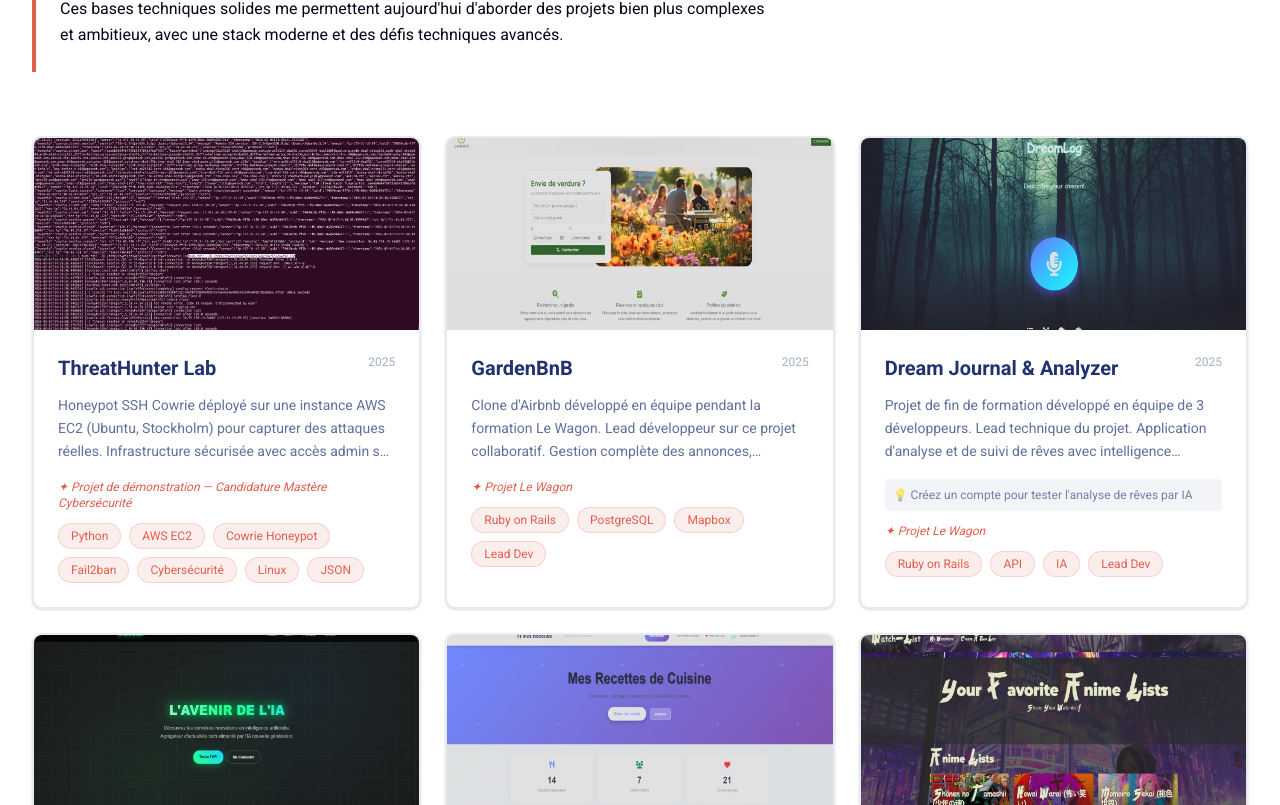
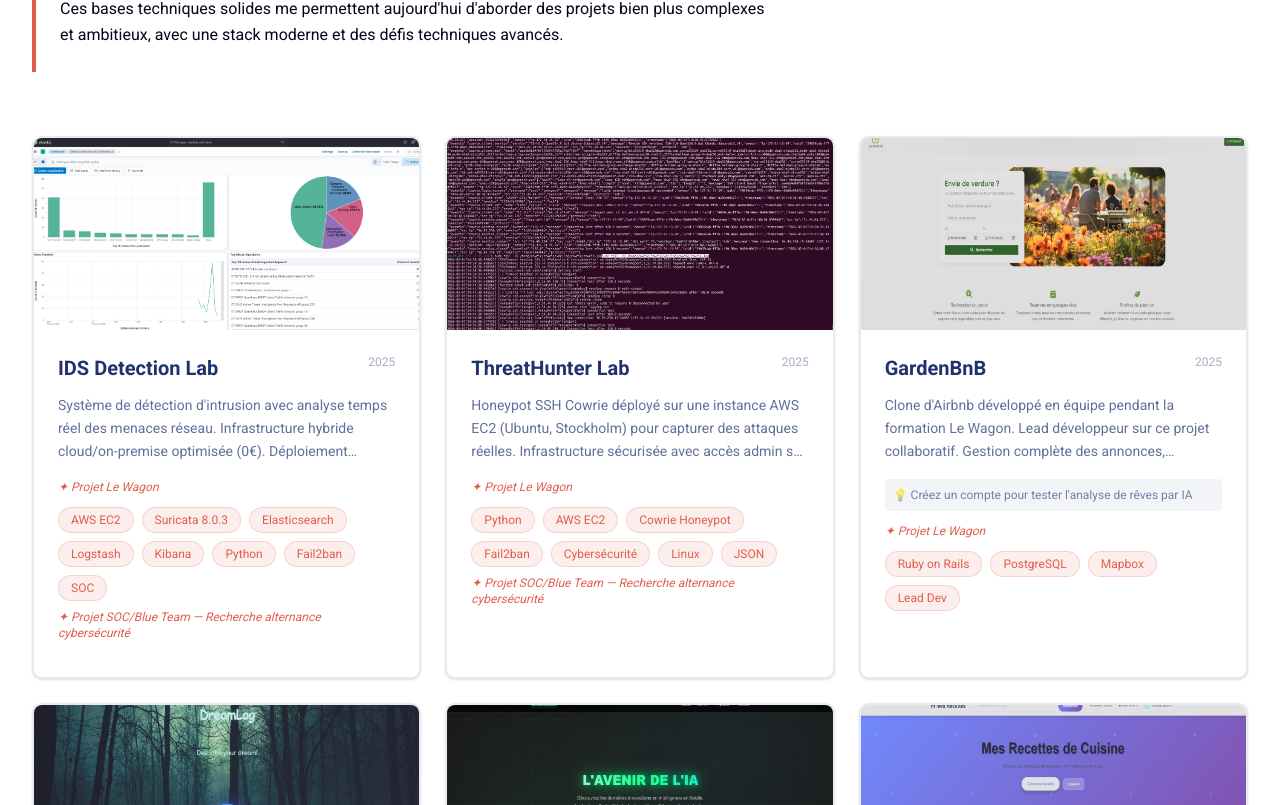
Before and after one commit to ThomasWEBDEV/portfolio-thomas-feret, a Next.js app: page /projets in a window 1280 px wide. Shown: the part 735-1540 px from the top of the page. Built offline with nearby package versions, Linux system fonts and the light colour scheme; a web font is replaced by a local one.

Commit message:
Ajout du projet IDS Detection Lab dans la liste complète des projets

```diff
--- a/app/projets/page.tsx
+++ b/app/projets/page.tsx
@@ -8,7 +8,16 @@
 
   const projects = [
     {
-      id: 0,
+      id: 1,
+      title: "IDS Detection Lab",
+      description: "Système de détection d'intrusion avec analyse temps réel des menaces réseau. Infrastructure hybride cloud/on-premise optimisée (0€). Déploiement Suricata 8.0.3 (48,199 règles ET), Stack ELK 8.19 complète. Résultats : 20,343 événements en 22h, 266 alertes, 20+ IPs malveillantes (6 pays), scans SSH, IPs blacklistées.",
+      image: "/images/ids-lab.jpg",
+      link: "https://github.com/ThomasWEBDEV/ids-detection-lab",
+      tags: ["AWS EC2", "Suricata 8.0.3", "Elasticsearch", "Logstash", "Kibana", "Python", "Fail2ban", "SOC"],
+      year: "2025"
+    },
+    {
+      id: 1,
       title: "ThreatHunter Lab",
       description: "Honeypot SSH Cowrie déployé sur une instance AWS EC2 (Ubuntu, Stockholm) pour capturer des attaques réelles. Infrastructure sécurisée avec accès admin sur port 2222 (clé SSH uniquement) et Fail2ban. Script Python parser.py pour l'analyse automatisée des logs JSON : détection de sessions externes, extraction des tentatives de login et des commandes exécutées.",
       image: "/images/threathunter.jpg",
@@ -17,7 +26,7 @@
       year: "2025"
     },
     {
-      id: 1,
+      id: 2,
       title: "GardenBnB",
       description: "Clone d'Airbnb développé en équipe pendant la formation Le Wagon. Lead développeur sur ce projet collaboratif. Gestion complète des annonces, utilisateurs et réservations avec carte interactive.",
       image: "/images/logo2.jpg",
@@ -26,7 +35,7 @@
       year: "2025"
     },
     {
-      id: 2,
+      id: 3,
       title: "Dream Journal & Analyzer",
       description: "Projet de fin de formation développé en équipe de 3 développeurs. Lead technique du projet. Application d'analyse et de suivi de rêves avec intelligence artificielle pour interpréter et catégoriser les rêves automatiquement.",
       image: "/images/logo3.jpg",
@@ -35,7 +44,7 @@
       year: "2025"
     },
     {
-      id: 3,
+      id: 4,
       title: "Agrégateur d'Actualités IA",
       description: "Agrégateur d'actualités IA avec Next.js 15, TypeScript, Docker et OpenAI. Interface moderne avec résumés automatiques d'articles Reddit/HackerNews.",
       image: "/images/logo4.jpg",
@@ -44,7 +53,7 @@
       year: "2025"
     },
     {
-      id: 4,
+      id: 5,
       title: "Recettes de Cuisine",
       description: "Application de gestion de recettes de cuisine avec création, modification et recherche de recettes. Interface conviviale et intuitive.",
       image: "/images/logo5.jpg",
@@ -53,7 +62,7 @@
       year: "2025"
     },
     {
-      id: 5,
+      id: 6,
       title: "Manga Watchlist",
       description: "Exercice simple réalisé pendant la formation Le Wagon. Application basique de gestion de liste de mangas avec fonctionnalités CRUD. Projet pédagogique pour maîtriser les fondamentaux.",
       image: "/images/logo6.jpg",
@@ -62,7 +71,7 @@
       year: "2025"
     },
     {
-      id: 6,
+      id: 7,
       title: "E-commerce avec Paiement Intégré",
       description: "Site de vente en ligne complet avec système de paiement sécurisé. Gestion du catalogue produits, panier d'achat et processus de commande.",
       image: "/images/logo7.jpg",
@@ -215,6 +224,13 @@
                       {tag}
                     </span>
                   ))}
+
+                  {/* CONDITION — IDS Detection Lab */}
+                {project.id === 1 && (
+                  <p className="text-xs text-[#e15e4c] mb-3 font-roboto italic">
+                    ✦ Projet SOC/Blue Team — Recherche alternance cybersécurité
+                  </p>
+                )}
                 </div>
               </div>
             </motion.a>
```
